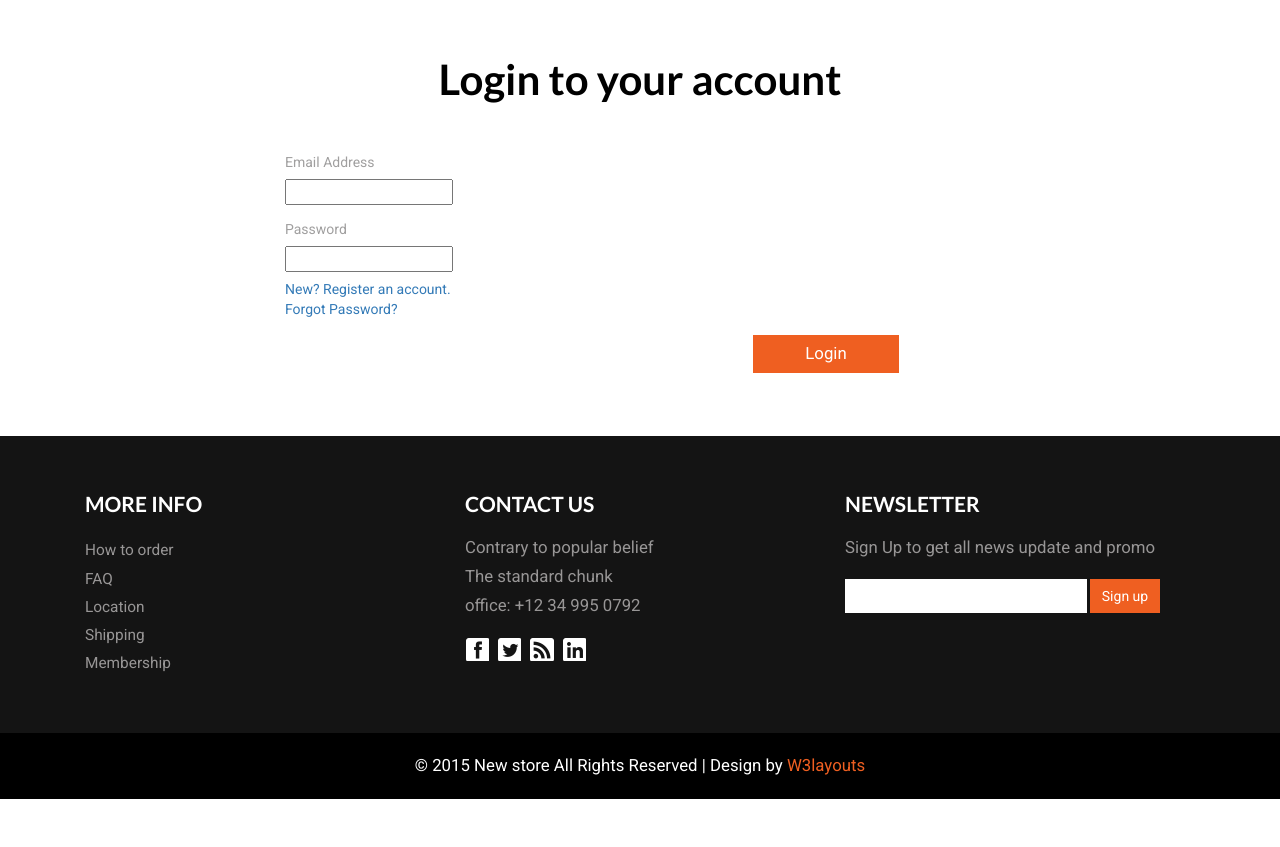
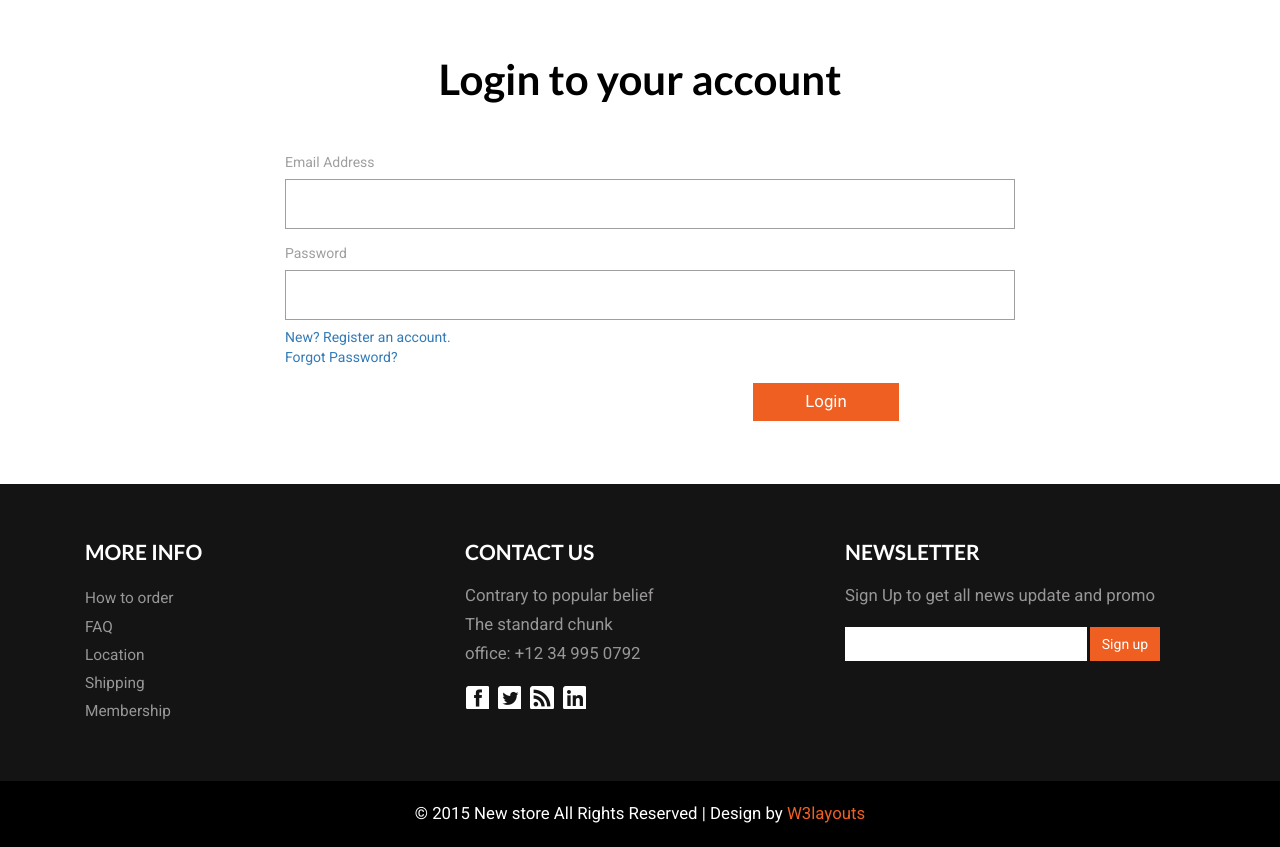
Before and after one commit to SDPassi/sdpbook, a PHP site: page /login.html in a window 1280 px wide. Shown: the part 167-1014 px from the top of the page. Before the commit the page ends 966 px from the top, so only its background shows below. Run offline with PHP 8.4, Linux system fonts and the light colour scheme.

Commit message:
Little mistake

```diff
--- a/web/css/style.css
+++ b/web/css/style.css
@@ -1440,7 +1440,7 @@ a.add-re:hover{
 .account-top div{
 	padding:0.5em 0;
 }
-.account-top input[type=text], .account-top textarea, .account-top input[type=password], .account-top input[type=email], {
+.account-top input[type=text], .account-top textarea, .account-top input[type=password], .account-top input[type=email] {
 	padding:1em;
 	width:100%;
 	background:none;
```
